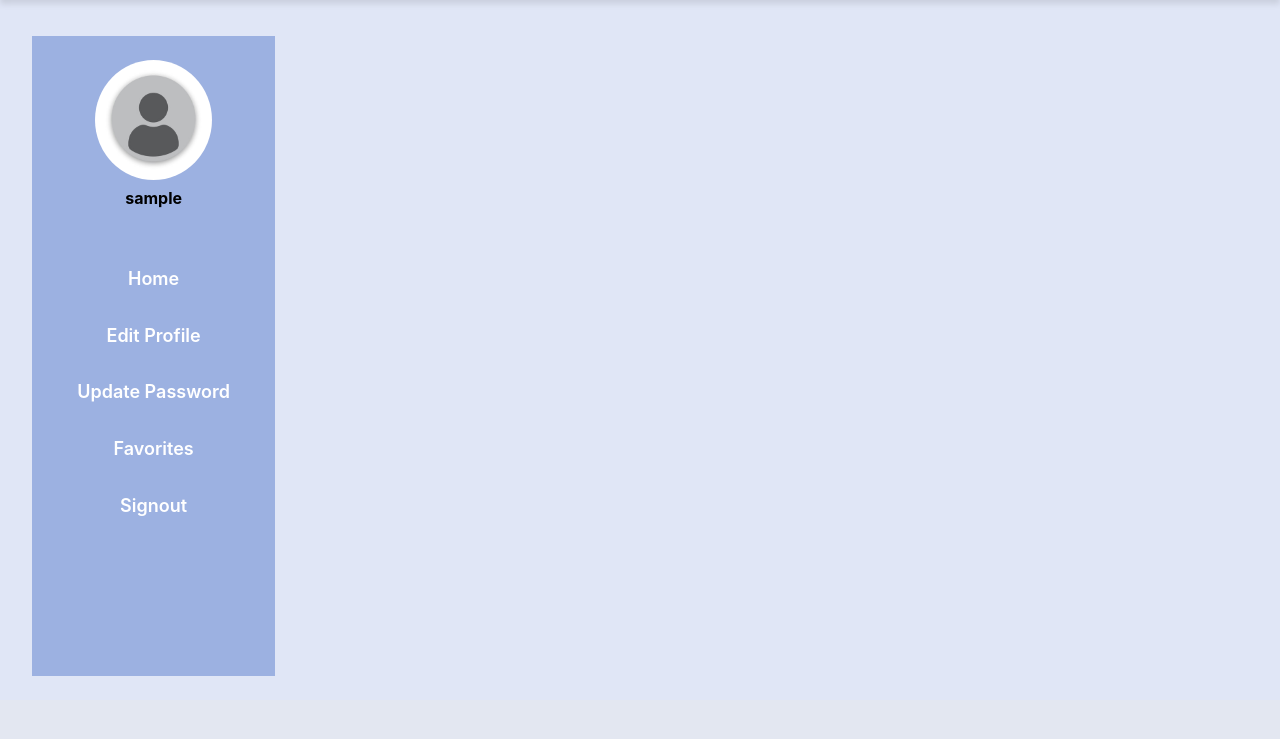
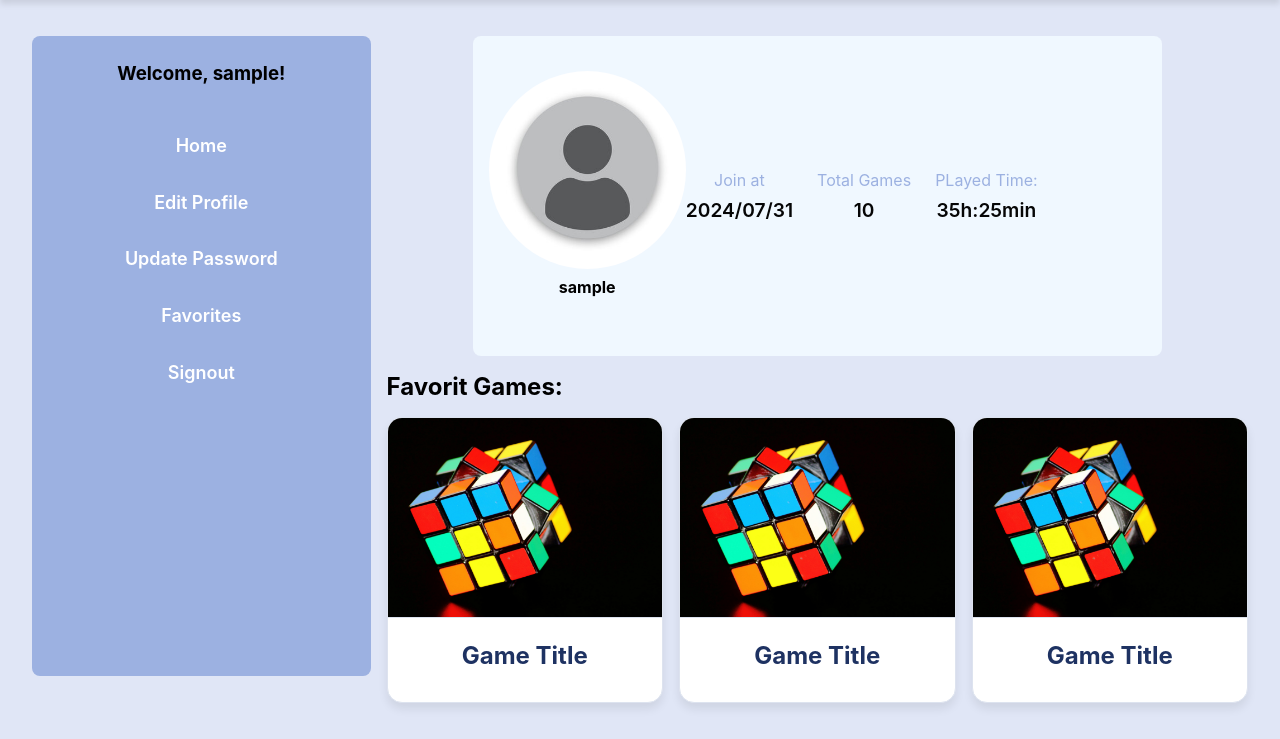
Before and after one commit to abdelkouddousalami/GameVault, a PHP site: page /view/user_pro/user_profail.php in a window 1280 px wide. Shown: the part 100-839 px from the top of the page. Before the commit the page ends 776 px from the top, so only its background shows below. Run offline with PHP 8.4, Linux system fonts and the light colour scheme; the visitor is signed in with stand-in values (Sample User, id 1).

Commit message:
finished profail

```diff
--- a/view/header.php
+++ b/view/header.php
@@ -55,7 +55,7 @@
 
 <nav class="navbar">
         <div class="logo">
-            <a href="index.php"><img src="img/logo.png" alt=""></a>
+            <a href="index.php"><img src="../../img/logo.png" alt=""></a>
         </div>
         <ul class="nav-links">
             <li><a href="../GameVault/index.php">Home</a></li>
--- a/view/styles_profail.css
+++ b/view/styles_profail.css
@@ -12,6 +12,7 @@ body {
   min-height: 100vh;
 }
 .all {
+  gap: 16px;
   margin: 36px auto;
 
   width: 95%;
@@ -19,12 +20,15 @@ body {
   display: flex;
 }
 .nav_section {
+  border-radius: 8px;
+
   display: flex;
   align-items: center;
   flex-direction: column;
   background-color: #9cb1e1;
-  width: 20%;
-  padding: 24px;
+  width: 30%;
+  padding: 12px;
+
   height: 80vh;
   justify-content: flex-start;
 }
@@ -51,7 +55,7 @@ body {
   color: #b34c37;
 }
 .img_div {
-  width: 100%;
+  width: 30%;
   object-fit: cover;
   display: flex;
   justify-content: center;
@@ -64,7 +68,97 @@ body {
 }
 
 .img_div img {
-  width: 60%;
-  height: 100%;
+  max-width: 100%;
+  height: auto;
   border-radius: 50%;
 }
+.content_section {
+  padding: 14px;
+  border-radius: 8px;
+}
+@media (max-width: 768px) {
+  .img_div img {
+    width: 50px;
+    height: 50px;
+  }
+  .nav_section {
+    width: 30%;
+  }
+}
+.player_status {
+  background-color: aliceblue;
+  width: 80%;
+  display: flex;
+  align-items: center;
+  justify-items: center;
+  padding: 16px;
+  height: 40vh;
+  margin-bottom: 16px;
+  border-radius: 8px;
+}
+.stt {
+  display: flex;
+  align-items: center;
+  gap: 24px;
+}
+.join {
+  display: flex;
+  align-items: center;
+  flex-direction: column;
+  color: #9cb1e1;
+  gap: 8px;
+}
+.ss {
+  font-weight: 600;
+  font-size: larger;
+  color: #060606;
+}
+.dd {
+  display: flex;
+  align-items: center;
+  flex-direction: column;
+}
+.game-card {
+  background-color: #ffffff;
+  border: 1px solid #dde3ef;
+  border-radius: 15px;
+  overflow: hidden;
+  box-shadow: 0 6px 10px rgba(0, 0, 0, 0.08);
+  transition: transform 0.3s ease, box-shadow 0.3s ease;
+}
+
+.game-card:hover {
+  transform: translateY(-10px);
+  box-shadow: 0 10px 20px rgba(0, 0, 0, 0.15);
+}
+
+.game-image img {
+  width: 100%;
+  height: 200px;
+  object-fit: cover;
+  border-bottom: 1px solid #dde3ef;
+}
+
+.game-info {
+  padding: 1.2rem;
+  text-align: center;
+}
+
+.game-title {
+  font-size: 1.5rem;
+  color: #1e3262;
+  margin-bottom: 0.8rem;
+}
+.part1 {
+  display: flex;
+  align-items: flex-start;
+  gap: 16px;
+}
+.last_game {
+  display: flex;
+  flex-direction: column;
+  align-items: flex-start;
+}
+.h22 {
+  margin-bottom: 16px;
+}
--- a/view/user_pro/user_profail.php
+++ b/view/user_pro/user_profail.php
@@ -20,16 +20,17 @@ $currentUser = $user->getUserById($userId);
     <meta name="viewport" content="width=device-width, initial-scale=1.0">
     <title>User Profile</title>
     <link rel="stylesheet" href="../styles_profail.css">
+    <link rel="stylesheet" href="https://cdnjs.cloudflare.com/ajax/libs/font-awesome/6.7.2/css/all.min.css">
 </head>
 <body>
 <?php
 include '../header.php'; ?>
    <div class="all">
        <div class="nav_section">
-           <div class="img_div">
-               <img src="<?= htmlspecialchars($currentUser['profile_picture'] ?? '../../media/pic_pro.jpg') ?>" alt="Profile Picture">
-               <h4><?= htmlspecialchars($currentUser['username'] ?? 'Unknown User') ?></h4>
-           </div>
+       <div class="content_section">
+        <h3>Welcome, <?= htmlspecialchars($currentUser['username'] ?? 'User') ?>!</h3>
+    </div>
+
            <div class="ulo">
                <ul class="nav_profail">
                    <li><a href="#">Home</a></li>
@@ -40,6 +41,57 @@ include '../header.php'; ?>
                </ul>
            </div>
        </div>
+ <div class="dd">
+   <div class="player_status">
+   <div class="img_div">
+               <img src="<?= htmlspecialchars($currentUser['profile_picture'] ?? '../../media/pic_pro.jpg') ?>" alt="Profile Picture">
+               <h4><?= htmlspecialchars($currentUser['username'] ?? 'Unknown User') ?></h4>
+           </div>
+<div class="stt">
+<P class="join">Join at <span class="ss">2024/07/31</span></P>
+<P class="join">Total Games <span class="ss">10</span></P>
+<P class="join">PLayed Time:<span class="ss">35h:25min</span></P>
+
+
+</div>
+
    </div>
+   <div class="last_games">
+<h2 class="h22">Favorit Games: </h2>
+<section class="part1">
+
+<div class="game-card">
+                <div class="game-image">
+                    <img src="../../img/pexels-pixabay-54101.jpg" alt="Game Title">
+                </div>
+                <div class="game-info">
+                    <h3 class="game-title">Game Title</h3>
+
+                </div>
+            </div>
+            <div class="game-card">
+                <div class="game-image">
+                    <img src="../../img/pexels-pixabay-54101.jpg" alt="Game Title">
+                </div>
+                <div class="game-info">
+                    <h3 class="game-title">Game Title</h3>
+
+                </div>
+            </div>
+            <div class="game-card">
+                <div class="game-image">
+                    <img src="../../img/pexels-pixabay-54101.jpg" alt="Game Title">
+                </div>
+                <div class="game-info">
+                    <h3 class="game-title">Game Title</h3>
+
+                </div>
+            </div>
+
+</section>
+   </div>
+   </div>
+   </div>
+
 </body>
 </html>
```
